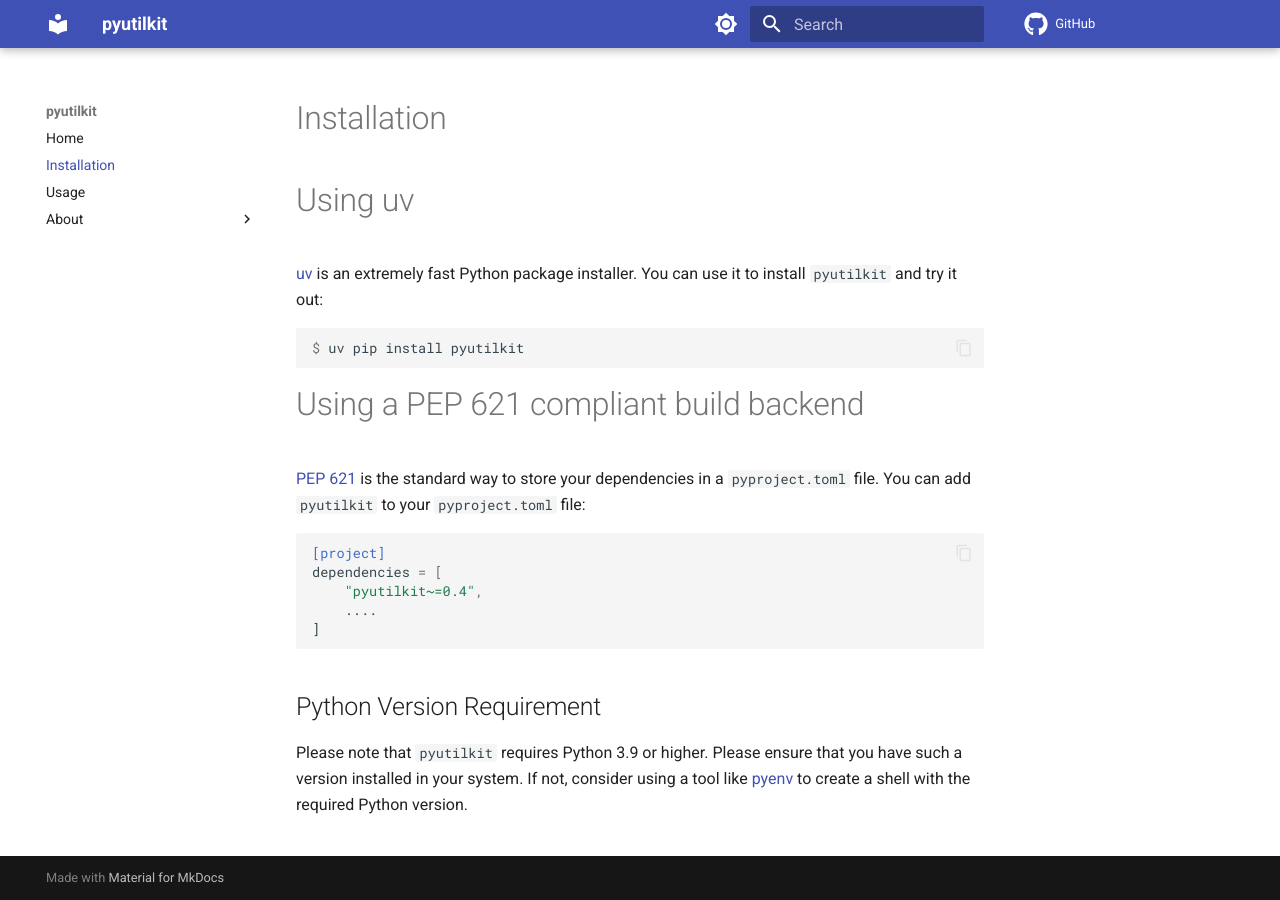
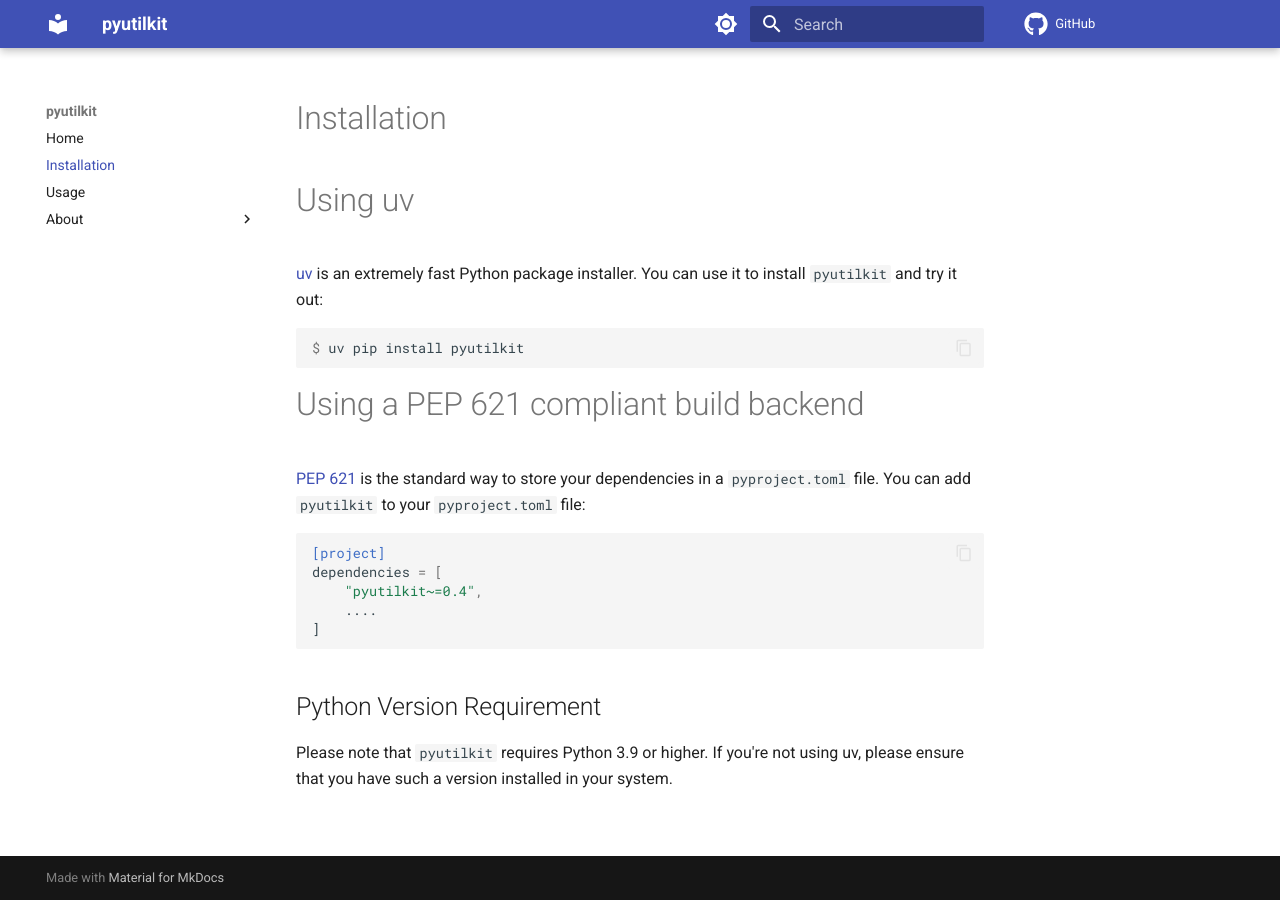
Before and after one commit to spapanik/pyutilkit, an MkDocs documentation site: the page built from docs/installation.md, in a window 1280 px wide. Built offline with MkDocs 1.6.1 and Material for MkDocs 9.7.7, drawn with Linux system fonts in a browser that asks for light colours; comment, search, counter and statistics services are not loaded.

```diff
--- a/docs/installation.md
+++ b/docs/installation.md
@@ -24,10 +24,8 @@
 
 ## Python Version Requirement
 
-Please note that `pyutilkit` requires Python 3.9 or higher. Please ensure
-that you have such a version installed in your system. If not,
-consider using a tool like [pyenv] to create a shell with the required Python version.
+Please note that `pyutilkit` requires Python 3.9 or higher. If you're not using uv,
+please ensure that you have such a version installed in your system.
 
 [uv]: https://github.com/astral-sh/uv
 [PEP 621]: https://peps.python.org/pep-0621/
-[pyenv]: https://github.com/pyenv/pyenv
```
